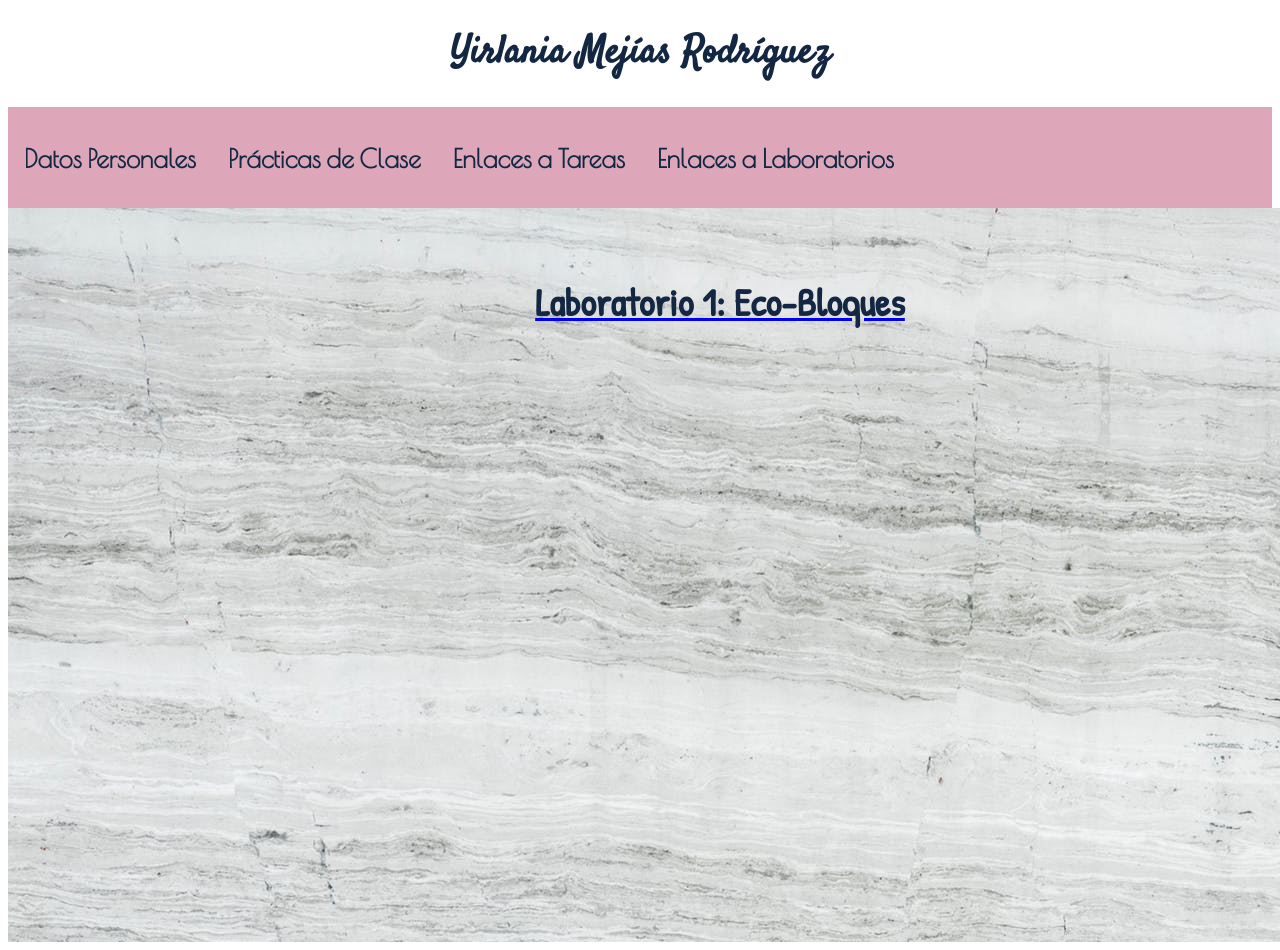
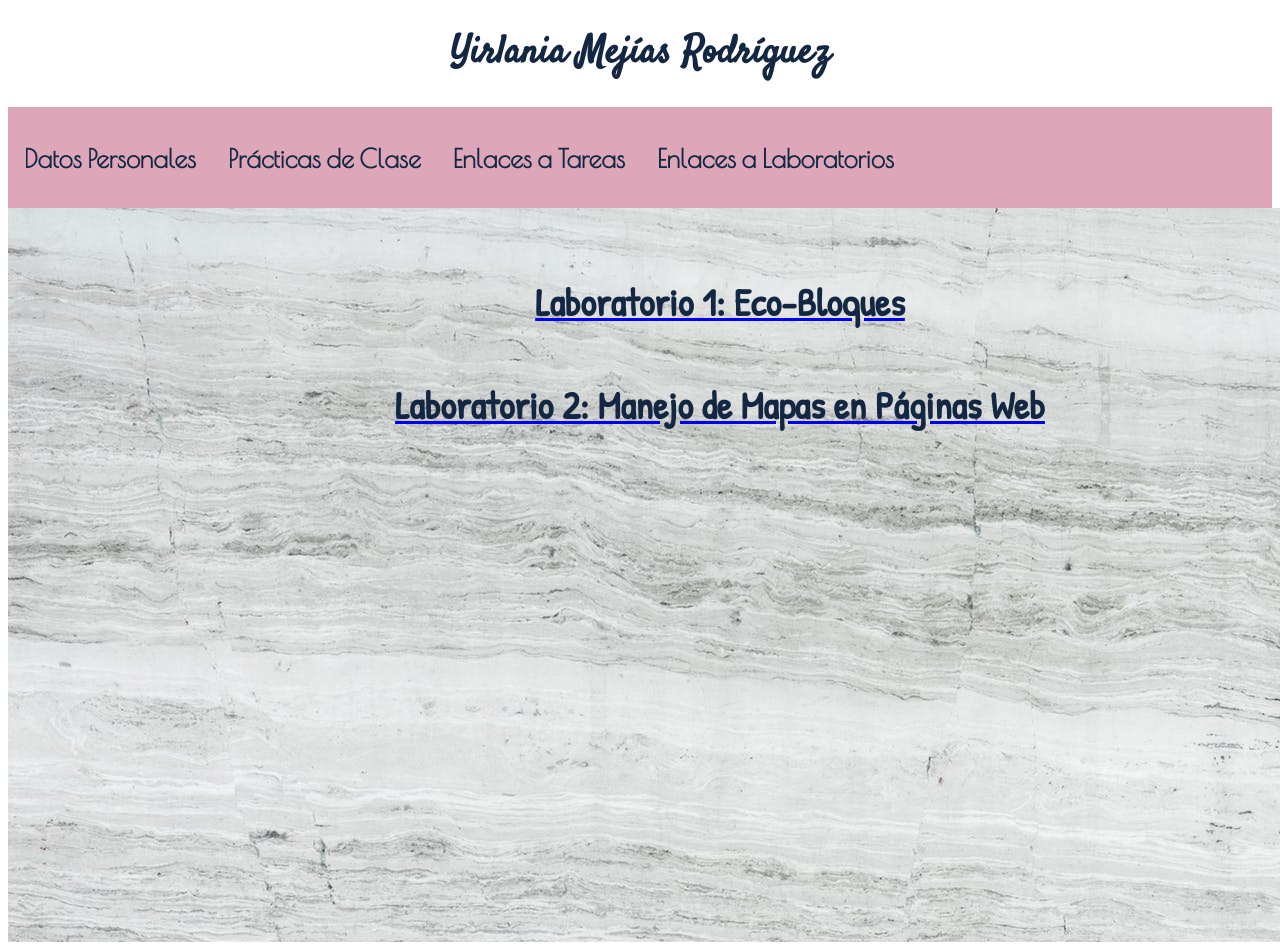
Before and after one commit to Yirli/github.io, a plain HTML site: page Laboratorios.html in a window 1280 px wide. Shown: the top 950 px of the page. Drawn offline with nearby package versions, Linux system fonts and the light colour scheme; a web font is replaced by a local one.

Commit message:
Add Lab 02

```diff
--- a/Laboratorios.html
+++ b/Laboratorios.html
@@ -25,6 +25,7 @@
 
 		<div class="middleBox backgroundImage">
 			<a href ="https://azzefj.github.io/eco-bloques/"><h4>Laboratorio 1: Eco-Bloques</h4></a>
+			<a href ="Laboratorios/MANEJO DE MAPAS EN PÁGINAS WEB USANDO OSM.pdf"><h4>Laboratorio 2: Manejo de Mapas en Páginas Web </h4></a>
 		</div>
 
 	</div>
```
Also changed, not shown: 2 other files.
